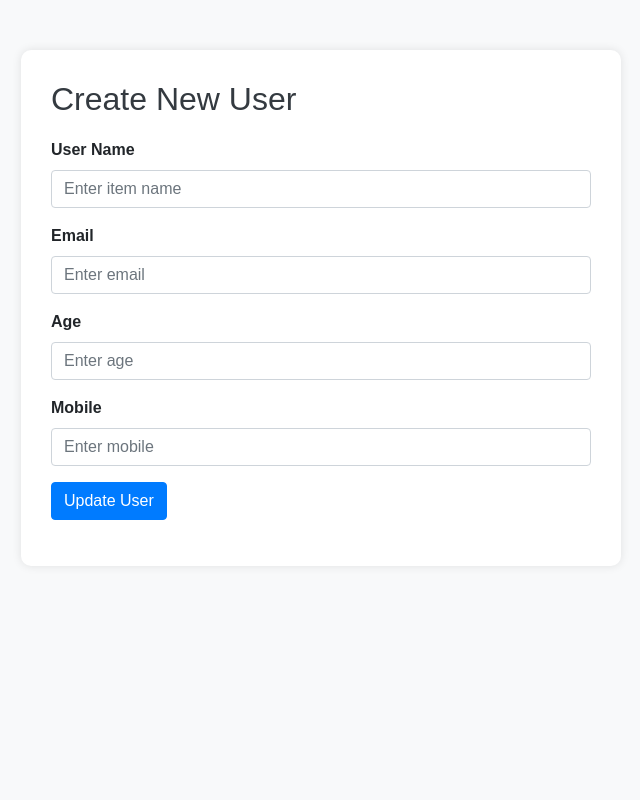
After one commit to ChaitanyaLonarkar/DjangoPractice, a Django app: template myapp/templates/edit_user.html in a window 1280 px wide. The commit adds this page. Shown: the whole page, without its empty margins (319-959 px from the left). Run offline with Django 5.2, Linux system fonts and the light colour scheme; the template is opened without the code that fills it, so the values that code supplies are empty; some libraries are stand-ins or nearby versions.

Commit message:
edit is not done

```diff
--- a/myapp/crud/urls.py
+++ b/myapp/crud/urls.py
@@ -5,6 +5,7 @@ from . import views
 urlpatterns = [
     path('create/', views.create_user, name='create_user'),
     path('list/', views.list_users, name='list_users'),
+    path('edit/<int:user_index>/', views.edit_user, name='edit_user'),
 
 
 ]
--- /dev/null
+++ b/myapp/templates/edit_user.html
@@ -0,0 +1,71 @@
+{% csrf_token %}
+<!DOCTYPE html>
+<html lang="en">
+<head>
+    <meta charset="UTF-8">
+    <meta name="viewport" content="width=device-width, initial-scale=1.0">
+    <title>Create Item</title>
+    <link rel="stylesheet" href="https://stackpath.bootstrapcdn.com/bootstrap/4.5.2/css/bootstrap.min.css">
+    <style>
+        body {
+            background-color: #f8f9fa;
+            font-family: Arial, sans-serif;
+        }
+        .container {
+            margin-top: 50px;
+            max-width: 600px;
+            background: white;
+            padding: 30px;
+            border-radius: 10px;
+            box-shadow: 0 0 10px rgba(0, 0, 0, 0.1);
+        }
+        h2 {
+            margin-bottom: 20px;
+            color: #343a40;
+        }
+        .form-group label {
+            font-weight: bold;
+        }
+        .btn-primary {
+            background-color: #007bff;
+            border-color: #007bff;
+        }
+        .btn-primary:hover {
+            background-color: #0056b3;
+            border-color: #004085;
+        }
+    </style>
+</head>
+<body>
+    <div class="container">
+        <h2>Create New User</h2>
+        <form method="POST" action="{% url 'list_users' %}">
+            {% csrf_token %}
+            <div class="form-group
+">
+                <label for="name">User Name</label>
+                <input type="text" class="form-control" id="name" name="name" placeholder="Enter item name" required>
+            </div>
+            <div class="form-group">
+                <label for="email">Email</label>
+                <input type="email" class="form-control" id="email" name="email" placeholder="Enter email" required></input>
+            </div>
+             <div class="form-group">
+                <label for="age">Age</label>
+                <input type="number" class="form-control" id="age" name="age" placeholder="Enter age" required></input>
+            </div>
+             <div class="form-group">
+                <label for="mobile">Mobile</label>
+                <input class="form-control" id="mobile" name="mobile" placeholder="Enter mobile" required></input>
+            </div>
+
+            <button type="submit" class="btn btn-primary">Update User</button>
+            {% if message %}
+                <div class="alert alert-success mt-3" role="alert">
+                    {{ message }}
+                </div>
+            {% endif %}
+        </form>
+    </div>
+</body>
+</html>
```
Also changed, not shown: myapp/crud/views.py (+17 -0 lines), myapp/templates/users_list.html (+4 -5 lines), myapp/db.sqlite3.
